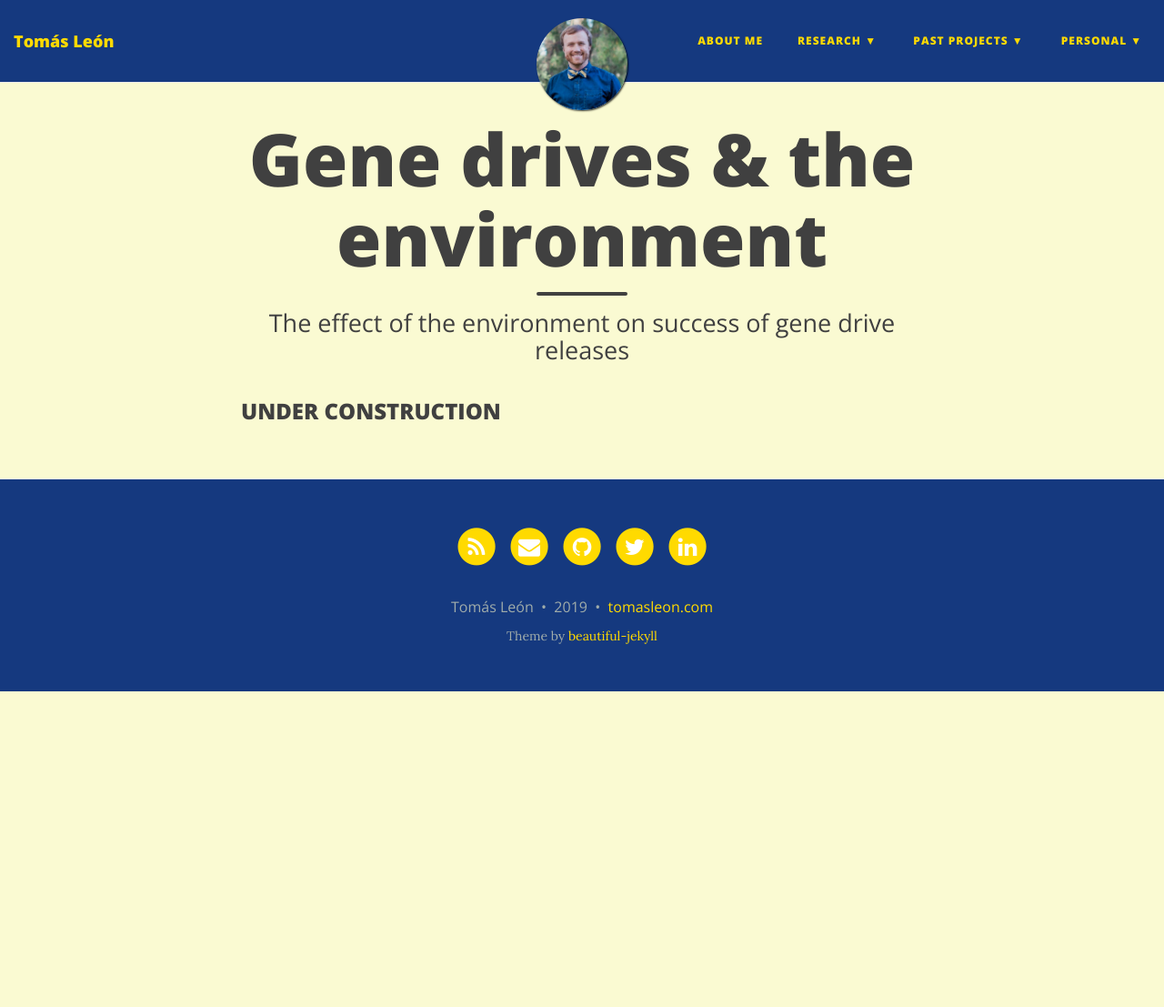
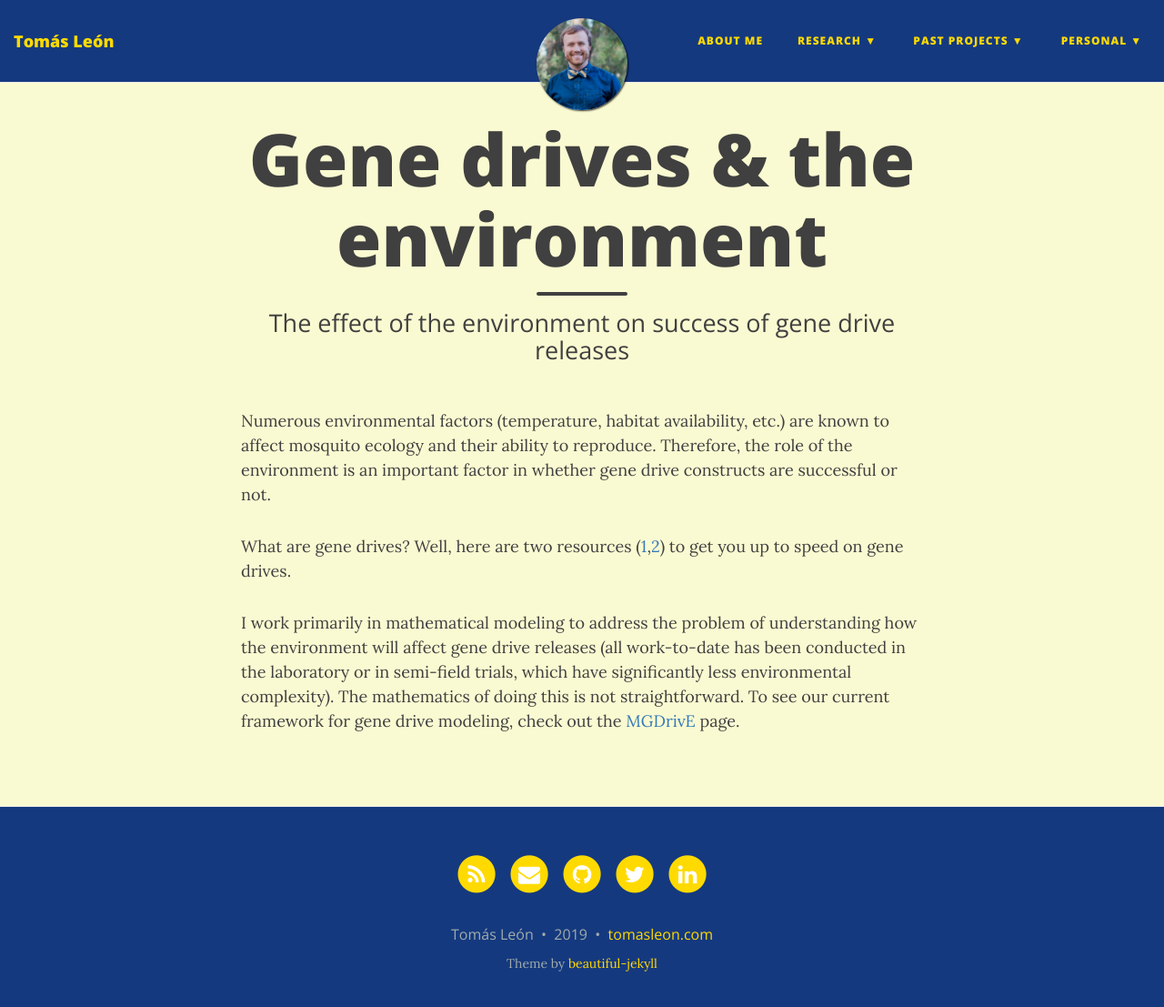
Before and after one commit to tomasleon/tomasleon.github.io, a Jekyll site: the page built from genedrive_environment.md, in a window 1280 px wide and 1120 px high. Shown: the top 1107 px of the window at 91% size. Built offline with Jekyll 4.4.1, drawn with Linux system fonts in a browser that asks for light colours; nearby versions of some CDN libraries.

Commit message:
Update gene drive & environment

```diff
--- a/genedrive_environment.md
+++ b/genedrive_environment.md
@@ -4,4 +4,8 @@ title: Gene drives & the environment
 subtitle: The effect of the environment on success of gene drive releases
 ---
 
-### UNDER CONSTRUCTION
+Numerous environmental factors (temperature, habitat availability, etc.) are known to affect mosquito ecology and their ability to reproduce. Therefore, the role of the environment is an important factor in whether gene drive constructs are successful or not.
+
+What are gene drives? Well, here are two resources ([1](https://innovativegenomics.org/resources/educational-materials/glossary/gene-drive/),[2](https://wyss.harvard.edu/technology/gene-drives/)) to get you up to speed on gene drives.
+
+I work primarily in mathematical modeling to address the problem of understanding how the environment will affect gene drive releases (all work-to-date has been conducted in the laboratory or in semi-field trials, which have significantly less environmental complexity). The mathematics of doing this is not straightforward. To see our current framework for gene drive modeling, check out the [MGDrivE](https://marshalllab.github.io/MGDrivE/) page.
```
